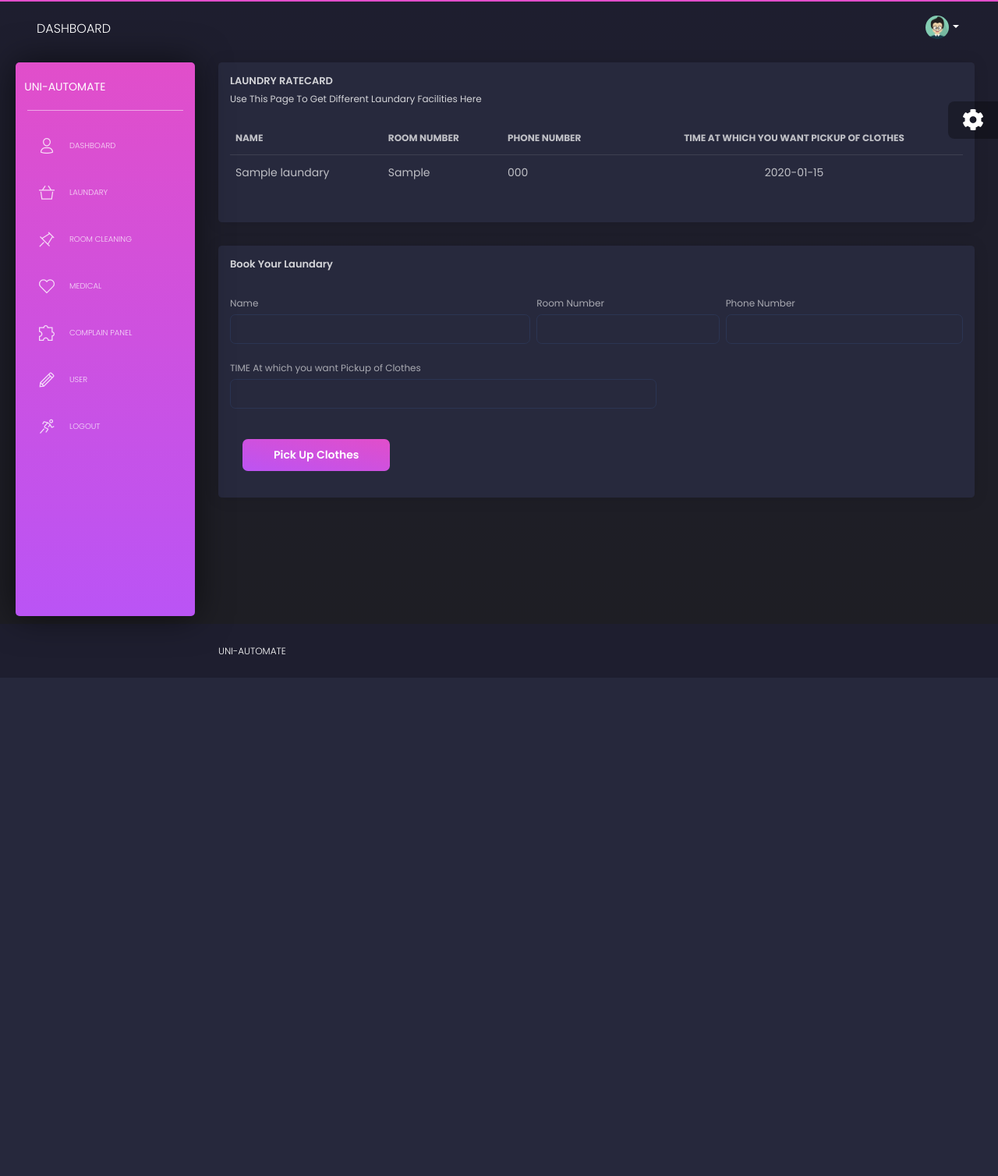
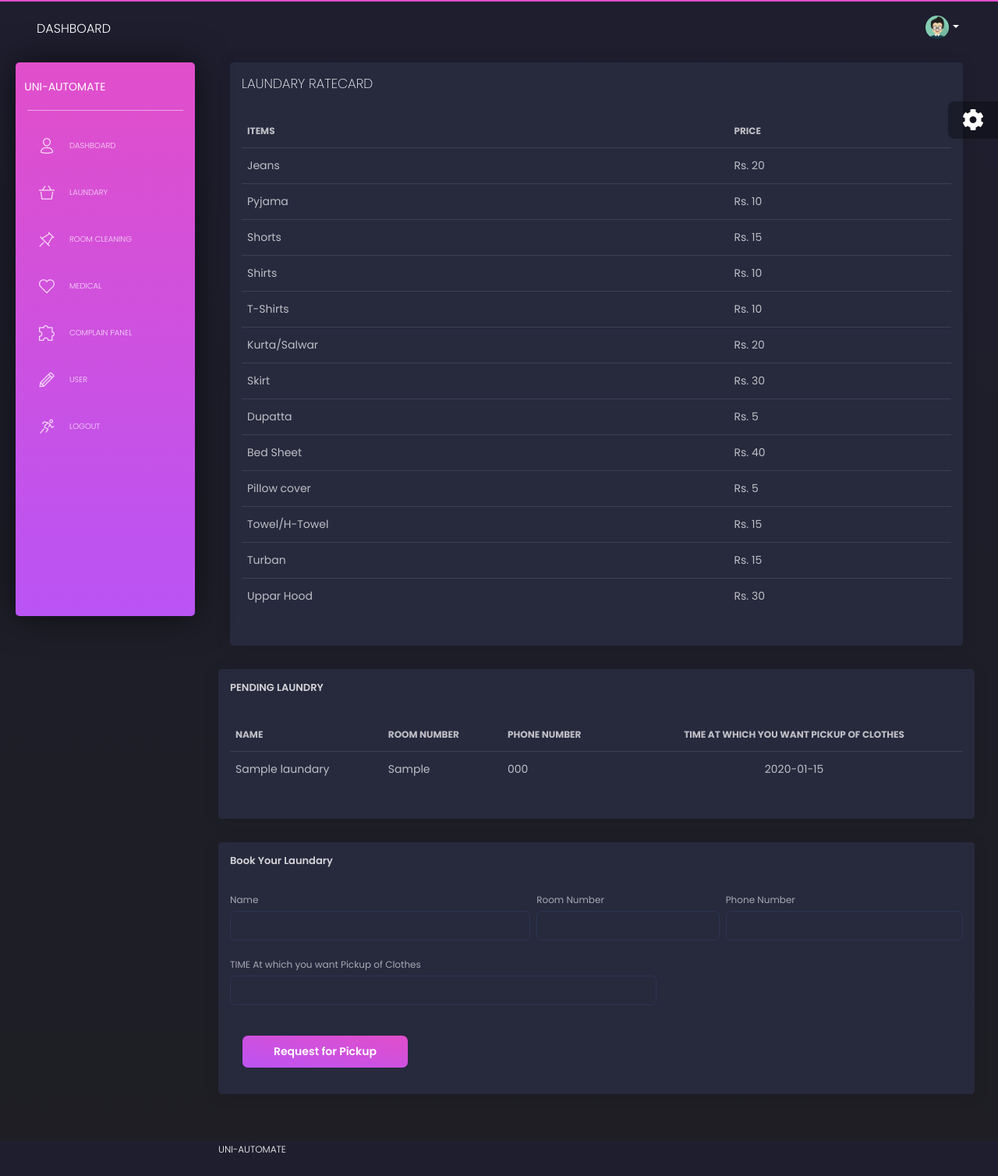
Before and after one commit to hari01584/project__UNIAutoMate__MakeAThon3077, a Django app: page /laundary in a window 1280 px wide. Shown: the whole page at 78% size. Before the commit the page ends 869 px from the top, so only its background shows below. Run offline with Django 3.2, Linux system fonts and the light colour scheme; a user stored in the database is signed in; tables that the repository leaves empty hold one stand-in row (values such as "Sample post"); some libraries are stand-ins or nearby versions.

Commit message:
Laundry Ratecard added

```diff
--- a/core/templates/laundary.html
+++ b/core/templates/laundary.html
@@ -9,10 +9,141 @@
 
 <div class="row">
   <div class="col-md-12">
+    <div class="col-lg-12 col-md-12">
+      <div class="card ">
+        <div class="card-header">
+          <h4 class="card-title"> LAUNDARY RATECARD</h4>
+        </div>
+        <div class="card-body">
+          <div class="table-responsive">
+            <table class="table tablesorter " id="">
+              <thead class=" text-primary">
+                <tr>
+                  <th>
+                    Items
+                  </th>
+                  <th>
+                    Price
+                  </th>
+                </tr>
+              </thead>
+
+
+              <tbody>
+
+                <tr>
+                    <td>
+                      Jeans
+                    </td>
+                    <td>
+                      Rs. 20
+                    </td>
+                  </tr>
+                  <tr>
+                    <td>
+                      Pyjama
+                    </td>
+                    <td>
+                      Rs. 10
+                    </td>
+                  </tr>
+                  <tr>
+                    <td>
+                      Shorts
+                    </td>
+                    <td>
+                      Rs. 15
+                    </td>
+                  </tr>
+                  <tr>
+                    <td>
+                      Shirts
+                    </td>
+                    <td>
+                      Rs. 10
+                    </td>
+                  </tr>
+                  <tr>
+                    <td>
+                      T-Shirts
+                    </td>
+                    <td>
+                      Rs. 10
+                    </td>
+                  </tr>
+                  <tr>
+                    <td>
+                      Kurta/Salwar
+                    </td>
+                    <td>
+                      Rs. 20
+                    </td>
+                  </tr>
+                  <tr>
+                    <td>
+                      Skirt
+                    </td>
+                    <td>
+                      Rs. 30
+                    </td>
+                  </tr>
+                  <tr>
+                    <td>
+                      Dupatta
+                    </td>
+                    <td>
+                      Rs. 5
+                    </td>
+                  </tr>
+                  <tr>
+                    <td>
+                      Bed Sheet
+                    </td>
+                    <td>
+                      Rs. 40
+                    </td>
+                  </tr>
+                  <tr>
+                    <td>
+                      Pillow cover
+                    </td>
+                    <td>
+                      Rs. 5
+                    </td>
+                  </tr>
+                  <tr>
+                    <td>
+                      Towel/H-Towel
+                    </td>
+                    <td>
+                      Rs. 15
+                    </td>
+                  </tr>
+                  <tr>
+                    <td>
+                      Turban
+                    </td>
+                    <td>
+                      Rs. 15
+                    </td>
+                  </tr>
+                  <tr>
+                    <td>
+                      Uppar Hood
+                    </td>
+                    <td>
+                      Rs. 30
+                    </td>
+                  </tr>
+              </tbody>
+            </table>
+          </div>
+        </div>
+      </div>
+    </div>
     <div class="card">
       <div class="card-header">
-        <h5 class="title">LAUNDRY RATECARD</h5>
-        <p class="category">Use this page to get different laundary facilities here</p>
+        <h5 class="title">PENDING LAUNDRY</h5>
       </div>
       <div class="card-body">
         <div class="table-responsive">
@@ -99,7 +230,7 @@
                   </div>
                 </div>
                 <div class="card-footer">
-                  <button type="submit" class="btn btn-fill btn-primary">Pick Up Clothes</button>
+                  <button type="submit" class="btn btn-fill btn-primary">Request for Pickup</button>
                 </div>
               </form>
             </div>
```
